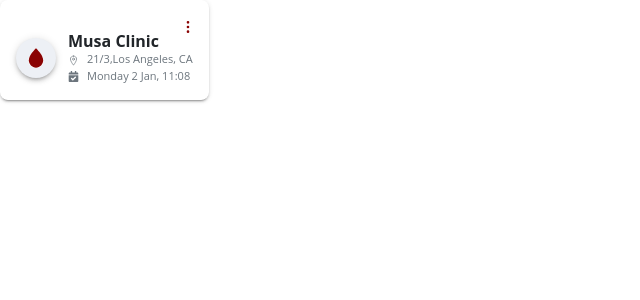
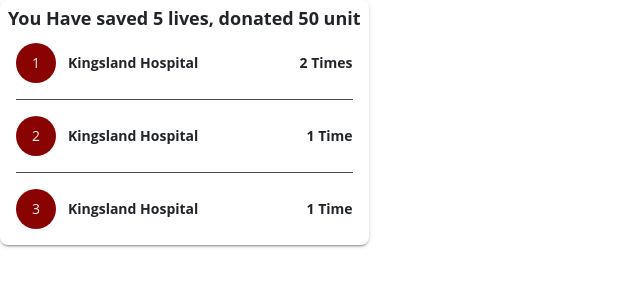
Before and after one commit to tuhinsaud4614/blood-donation, a React (Create React App) app: page / in a window 1280 px wide. Shown: the top 300 px of the page, without its empty margins (0-640 px from the left). Built offline with nearby package versions, Linux system fonts and the light colour scheme.

Commit message:
Create Hospital History Component

```diff
--- a/src/App.js
+++ b/src/App.js
@@ -21,17 +21,26 @@
 import Statistics from "./shared/components/statistics/Statistics";
 import ReviewCard from "./pages/donations/components/review-card/ReviewCard";
 import HospitalCard from "./pages/donations/components/hospital-card/HospitalCard";
+import DonationHistory from "./pages/donations/components/donation-history/DonationHistory";
 
 function App() {
   const [state, setState] = useState("1");
   return (
     <div>
-      <HospitalCard
+      <DonationHistory
+        units={50}
+        data={[
+          { id: "1", hospital: "Kingsland Hospital", count: 2 },
+          { id: "2", hospital: "Kingsland Hospital", count: 1 },
+          { id: "3", hospital: "Kingsland Hospital", count: 1 },
+        ]}
+      />
+      {/* <HospitalCard
         clicked={() => {}}
         name="Musa Clinic"
         address="21/3,Los Angeles, CA"
         date="Monday 2 Jan, 11:08"
-      />
+      /> */}
       {/* <ReviewCard
         reviewer={{ name: "Ashik Prottoy", date: "Dec 27", img: img }}
         description={`Lorem ipsum dolor sit amet consectetur adipisicing elit. Doloribus ipsum distinctio quam, obcaecati eum nulla? Adipisci modi repellendus impedit ullam. Sed enim facilis quos numquam amet rem! Vero dolorem cumque, odit laborum laudantium blanditiis adipisci quos, soluta quidem molestiae facere quis harum optio mollitia ipsa repellendus quod quisquam libero labore.`}
--- /dev/null
+++ b/src/pages/donations/components/donation-history/DonationHistory.js
@@ -0,0 +1,42 @@
+import PropTypes from "prop-types";
+import { Fragment } from "react";
+
+import Divider from "../../../../shared/components/Divider";
+import DonationHistoryItem from "./DonationHistoryItem";
+import classes from "./DonationHistory.module.css";
+
+const DonationHistory = ({ data, units }) => {
+  return (
+    <div className={`${classes.DonationHistory} bx-sh2`}>
+      <h2 className={`${classes.Head}`}>
+        You Have saved 5 lives, donated {units} unit
+      </h2>
+      <div className={`${classes.Body}`}>
+        {data.map((item, index) => (
+          <Fragment key={item.id}>
+            {index > 0 && <Divider type="horizontal" />}
+            <DonationHistoryItem
+              index={index + 1}
+              count={item.count}
+              key={item.id}
+              hospital={item.hospital}
+            />
+          </Fragment>
+        ))}
+      </div>
+    </div>
+  );
+};
+
+DonationHistory.protoTypes = {
+  data: PropTypes.arrayOf(
+    PropTypes.exact({
+      id: PropTypes.string.isRequired,
+      hospital: PropTypes.string.isRequired,
+      count: PropTypes.number.isRequired,
+    }).isRequired
+  ).isRequired,
+  units: PropTypes.number.isRequired,
+};
+
+export default DonationHistory;
--- /dev/null
+++ b/src/pages/donations/components/donation-history/DonationHistory.module.css
@@ -0,0 +1,39 @@
+.DonationHistory {
+  border-radius: var(--border-radius);
+  padding: var(--pd);
+  width: max-content;
+}
+
+.Head {
+  font-size: 1.8rem;
+  font-weight: bolder;
+  /* margin: 0; */
+}
+
+.Body {
+  padding: var(--pd);
+}
+
+.Item {
+  display: flex;
+  align-items: center;
+}
+
+.ItemAvatar {
+  background: var(--primary-color);
+  color: var(--secondary-color);
+  font-size: 1.4rem;
+}
+
+.ItemRight {
+  flex-basis: 100%;
+  display: flex;
+  align-items: center;
+  justify-content: space-between;
+  padding-left: calc(var(--pd) * 1.5);
+}
+
+.ItemRight > span {
+  font-size: 1.4rem;
+  font-weight: bolder;
+}
--- /dev/null
+++ b/src/pages/donations/components/donation-history/DonationHistoryItem.js
@@ -0,0 +1,26 @@
+import PropTypes from "prop-types";
+
+import Avatar from "../../../../shared/components/avatar/Avatar";
+import classes from "./DonationHistory.module.css";
+
+const DonationHistoryItem = ({ index, hospital, count }) => {
+  const value = count < 2 ? "Time" : "Times";
+  return (
+    <div className={`${classes.Item}`}>
+      <Avatar customClass={`${classes.ItemAvatar}`}>{index}</Avatar>
+      <div className={`${classes.ItemRight}`}>
+        <span>{hospital}</span>
+        <span>
+          {count} {value}
+        </span>
+      </div>
+    </div>
+  );
+};
+DonationHistoryItem.protoTypes = {
+  index: PropTypes.number.isRequired,
+  hospital: PropTypes.string.isRequired,
+  count: PropTypes.number.isRequired,
+};
+
+export default DonationHistoryItem;
--- a/src/shared/components/Divider.js
+++ b/src/shared/components/Divider.js
@@ -3,15 +3,15 @@
 const Divider = ({ type = "vertical" }) => {
   const style = {
     height: "100%",
-    width: "2px",
+    width: "1px",
     margin: "0 calc(var(--pd) * 2)",
     background: "var(--text-color)",
     flexShrink: "0"
   };
   if (type === "horizontal") {
-    style.height = "2px";
+    style.height = "1px";
     style.width = "100%";
-    style.margin = "var(--pd) 0";
+    style.margin = "calc(var(--pd) * 2) 0";
   }
   return <div style={style} />;
 };
```
